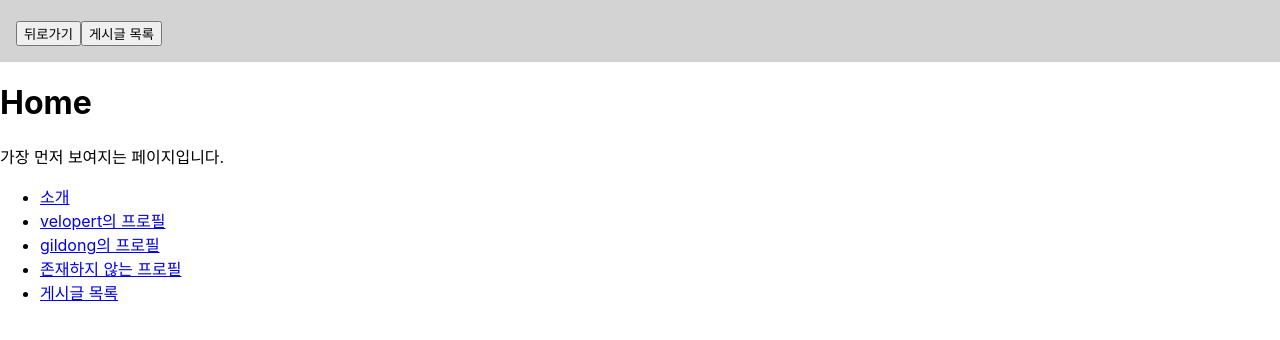
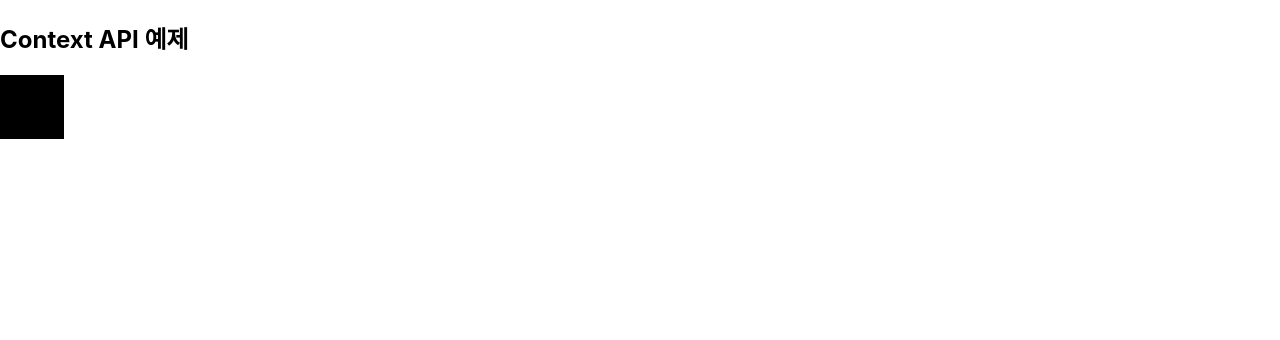
Before and after one commit to HEUNNN/React_Basic_ex, a React (Create React App) app: page / in a window 1280 px wide. Shown: the top 340 px of the page. Built offline with nearby package versions, Linux system fonts and the light colour scheme.

Commit message:
React Velopert Ch 15 Context API - Consumer

```diff
--- a/src/App.js
+++ b/src/App.js
@@ -1,31 +1,11 @@
-import { BrowserRouter, Route, Routes } from "react-router-dom";
-import About from "./pages/About";
-import Home from "./pages/Home";
-import Profile from "./pages/Profile";
-import Articles from "./pages/Articles";
-import Article from "./pages/Article";
-import Layout from "./Layout";
-import NotFound from "./pages/NotFound";
-import Login from "./pages/Login";
-import MyPage from "./pages/MyPage";
+import ColorBox from "./components/ColorBox";
 
 function App() {
   return (
-    <BrowserRouter>
-      <Routes>
-        <Route element={<Layout />}>
-          <Route path="/" element={<Home />} />
-          <Route path="/about" element={<About />} />
-          <Route path="/profile/:userName" element={<Profile />} />
-        </Route>
-        <Route path="/articles" element={<Articles />}>
-          <Route path=":id" element={<Article />} />
-        </Route>
-        <Route path="/login" element={<Login />} />
-        <Route path="/mypage" element={<MyPage />} />
-        <Route path="*" element={<NotFound />} />
-      </Routes>
-    </BrowserRouter>
+    <div>
+      <h2>Context API 예제</h2>
+      <ColorBox />
+    </div>
   );
 }
 export default App;
--- /dev/null
+++ b/src/components/ColorBox.js
@@ -0,0 +1,14 @@
+import ColorContexts from "../contexts/colors";
+
+const ColorBox = () => {
+  return (
+    <ColorContexts.Consumer>
+      {(value) => (
+        <div
+          style={{ width: "64px", height: "64px", background: value.color }}
+        />
+      )}
+    </ColorContexts.Consumer>
+  );
+};
+export default ColorBox;
--- /dev/null
+++ b/src/contexts/colors.js
@@ -0,0 +1,4 @@
+const { createContext } = require("react");
+
+const ColorContexts = createContext({ color: "black" });
+export default ColorContexts;
```
